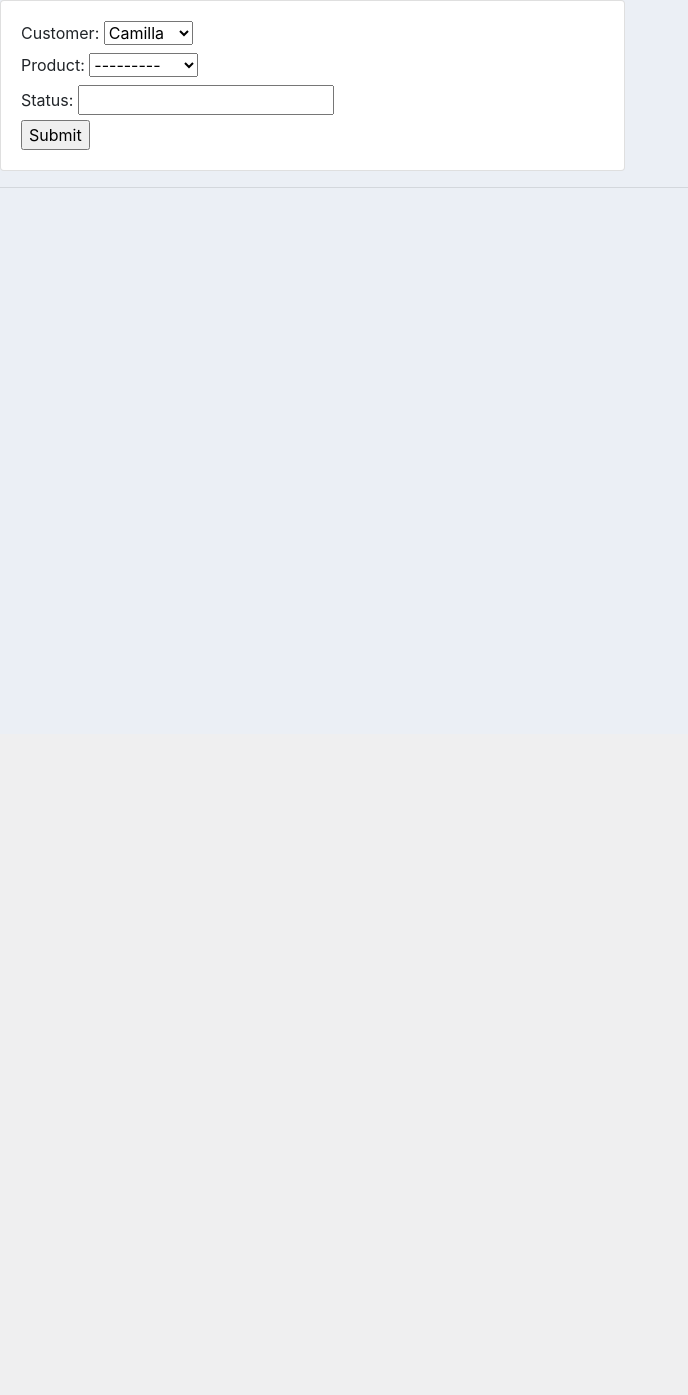
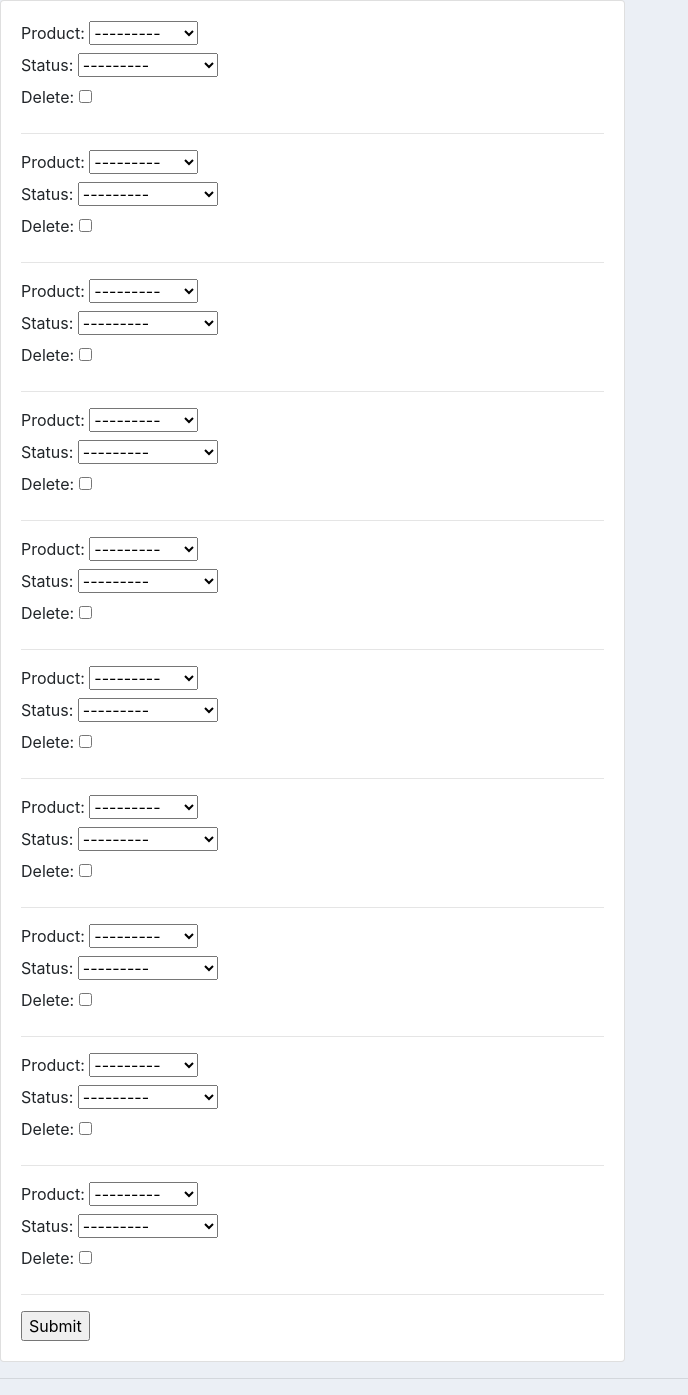
Before and after one commit to MoustafaRahal/djangoProject, a Django app: page /create_order/1 in a window 1280 px wide. Shown: the part 66-1461 px from the top of the page, without its empty margins (0-688 px from the left). Before the commit the page ends 254 px from the top, so only its background shows below. Run offline with Django 5.2, Linux system fonts and the light colour scheme; data comes from the database, SQL or seed files in the repository; both versions use the stored data as it was after the commit.

Commit message:
We can now place multiple orders for a certain customer using formsets.

```diff
--- a/accountsApp/models.py
+++ b/accountsApp/models.py
@@ -45,7 +45,7 @@ class Order(models.Model):
     )
     customer = models.ForeignKey(Customer, null=True, on_delete=models.SET_NULL)
     product = models.ForeignKey(Product, null=True, on_delete=models.SET_NULL)
-    status = models.CharField(max_length=200, null=True)
+    status = models.CharField(max_length=200, null=True, choices=STATUS)
     date_created = models.DateField(auto_now_add=True)
 
     def __str__(self):
--- a/accountsApp/views.py
+++ b/accountsApp/views.py
@@ -2,6 +2,7 @@ from django.shortcuts import render, redirect
 from django.http import HttpResponse
 from accountsApp.models import *
 from .forms import OrderForm
+from django.forms import inlineformset_factory
 
 # Create your views here.
 
@@ -33,17 +34,20 @@ def customer(request, pk):
     return render(request, '../templates/customer.html', context)
 
 def createOrder(request, pk):
+    OrderFormSet = inlineformset_factory(Customer, Order, fields=('product', 'status'), extra=10)
     customer = Customer.objects.get(id=pk)
-    form = OrderForm(initial={'customer':customer})
+    formset = OrderFormSet(queryset=Order.objects.none(), instance=customer)
+    #form = OrderForm(initial={'customer':customer})
     if request.method == 'POST':
         #print('Printing POST:  ', request.POST)
-        form = OrderForm(request.POST)
-        if form.is_valid():
-            form.save()
+        #form = OrderForm(request.POST)
+        formset = OrderFormSet(request.POST, instance=customer)
+        if formset.is_valid():
+            formset.save()
             return redirect('/')
 
-    context = {'form':form}
-    return  render(request, '../templates/order_form.html', context)
+    context = {'formset': formset}
+    return render(request, '../templates/order_form.html', context)
 
 def updateOrder(request, pk):
     order = Order.objects.get(id=pk)
--- a/templates/order_form.html
+++ b/templates/order_form.html
@@ -9,7 +9,11 @@
         <div class="card card-body">
             <form action="" method="POST">
                 {% csrf_token %}
-                {{ form }}
+                {{ formset.management_form }}
+                {% for form in formset %}
+                    {{ form }}
+                    <hr>
+                {% endfor %}
                 <input type="submit" name="Submit">
             </form>
         </div>
```
Also changed, not shown: db.sqlite3.
